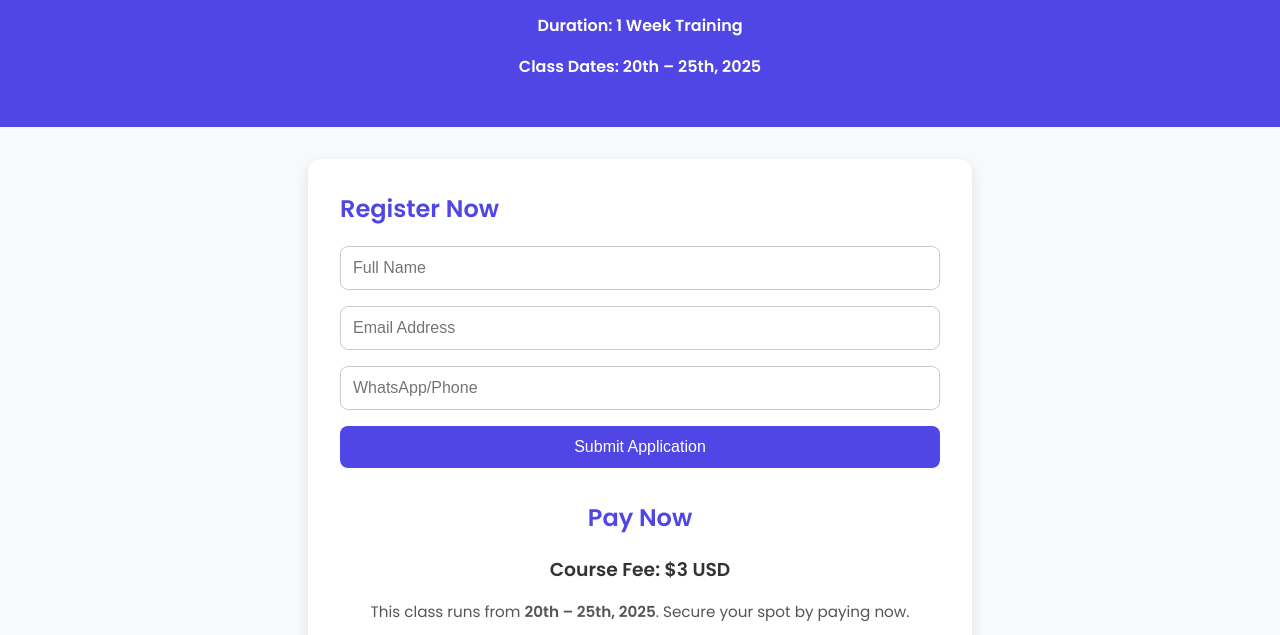
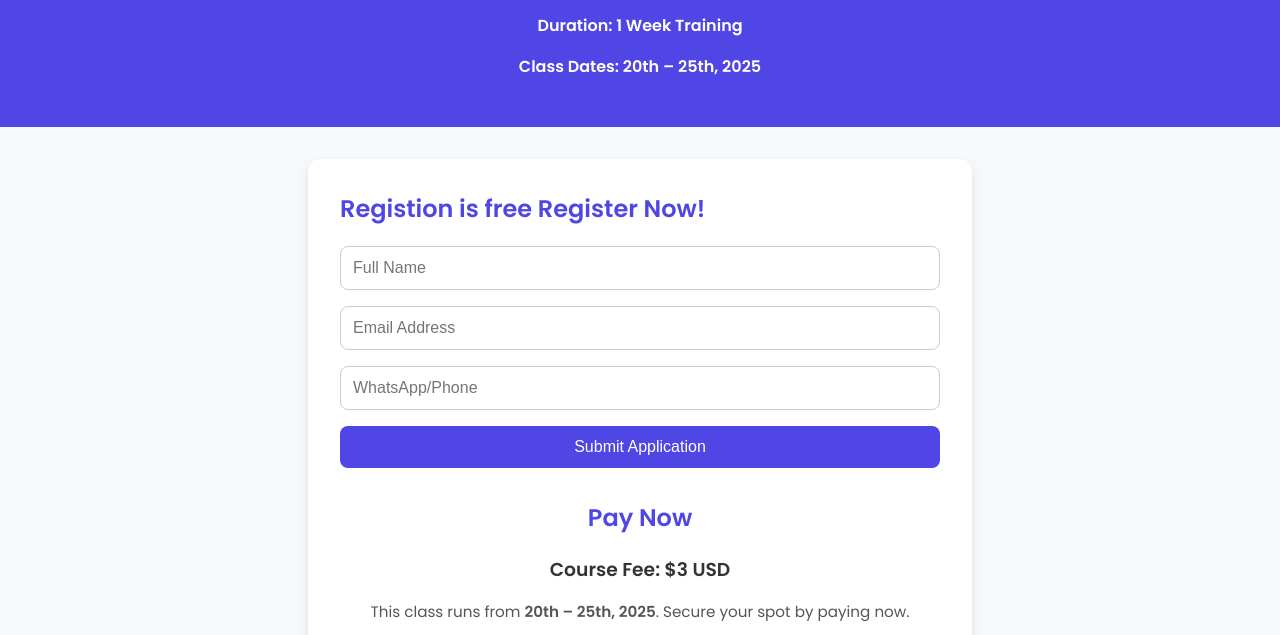
Before and after one commit to Parjibo/AI_Creation, a plain HTML site: page index.html in a window 1280 px wide. Shown: the part 124-759 px from the top of the page. Drawn offline with Linux system fonts and the light colour scheme.

Commit message:
Update index.html

```diff
--- a/index.html
+++ b/index.html
@@ -108,7 +108,7 @@
   </header>
 
   <div class="container">
-    <h2>Register Now</h2>
+    <h2>Registion is free Register Now!</h2>
     <!-- ✅ Formspree integrated -->
     <form action="https://formspree.io/f/mzbwzknk" method="POST">
       <input type="text" name="name" placeholder="Full Name" required>
```
